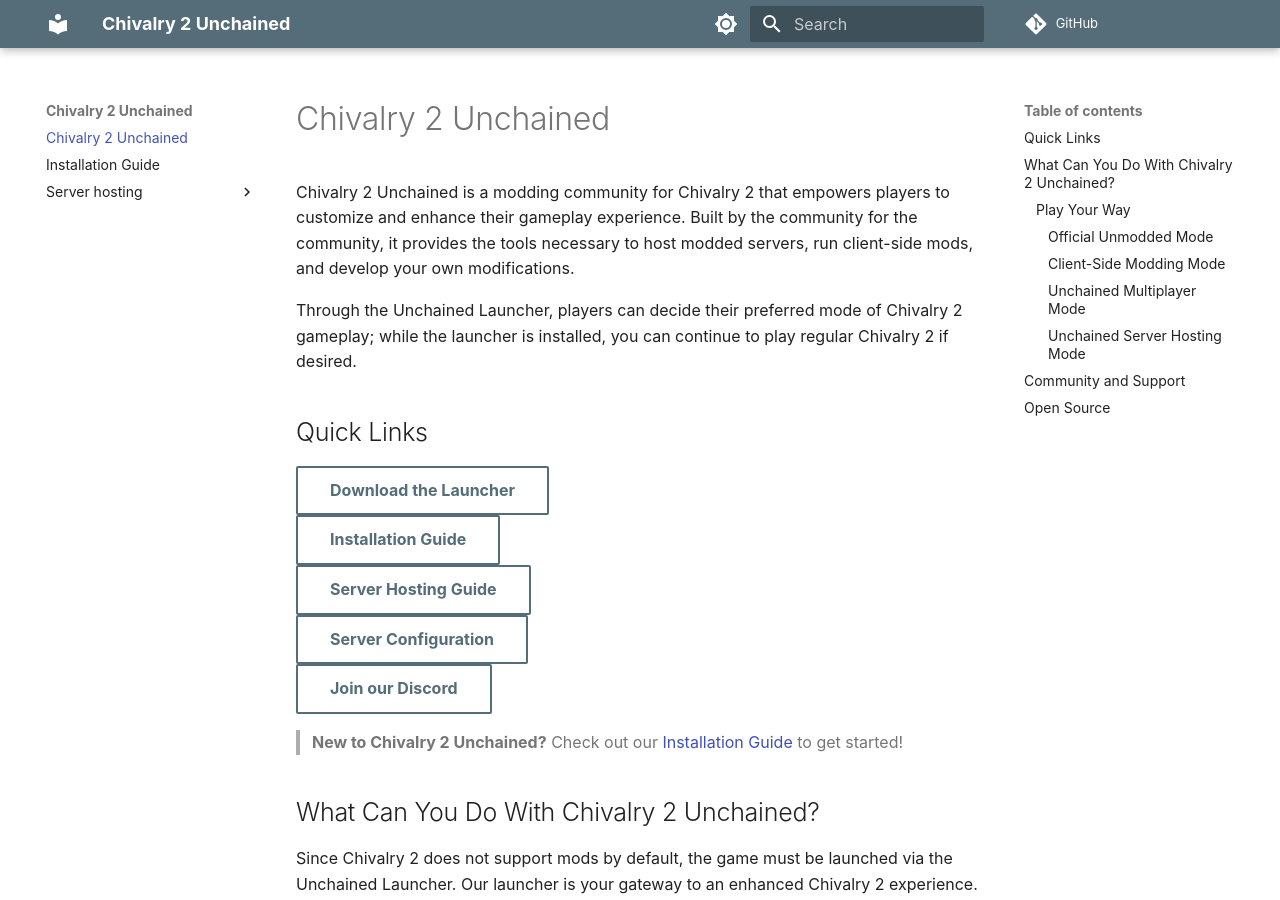
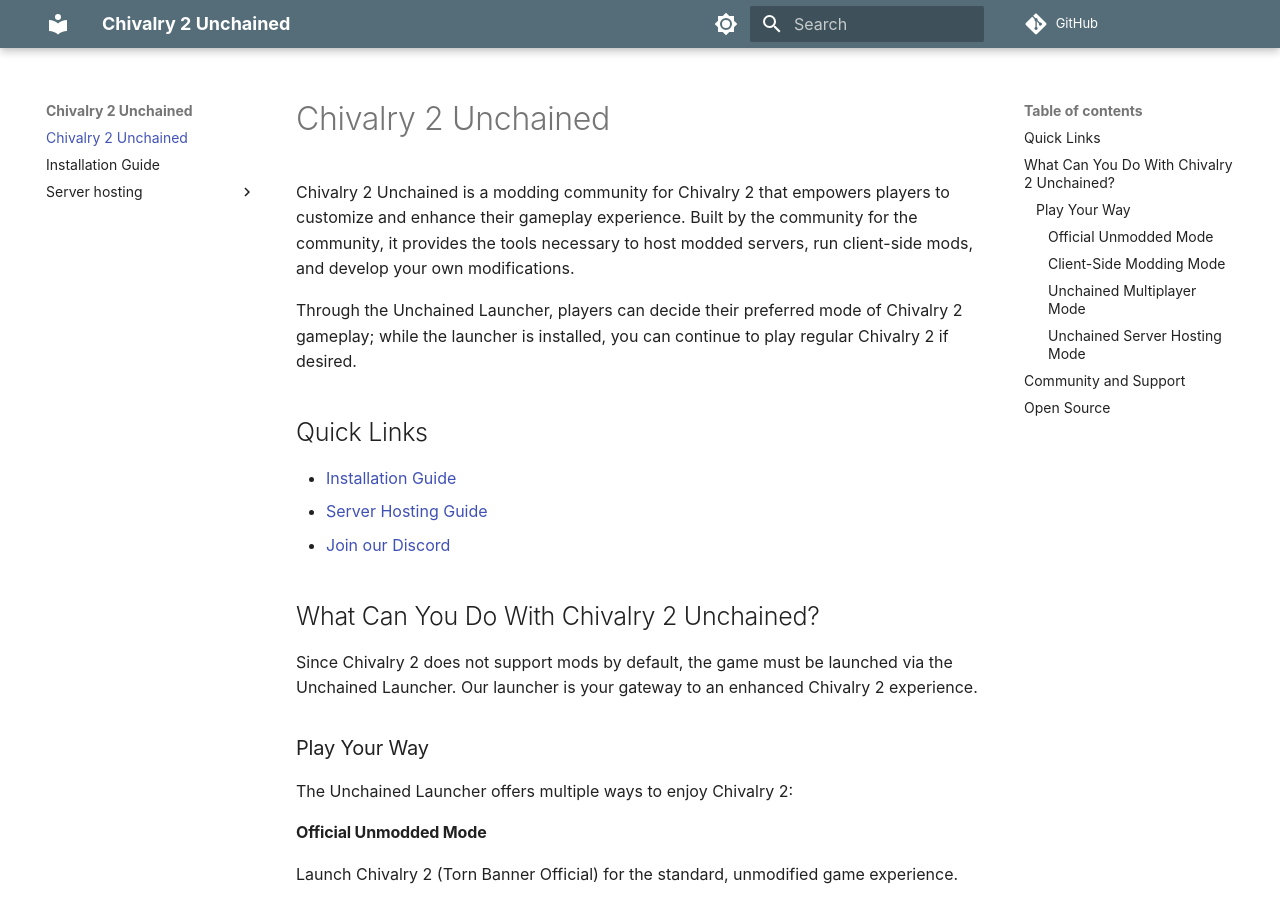
Before and after one commit to Chiv2-Community/unchained-wiki, an MkDocs documentation site: the page built from docs/index.md, in a window 1280 px wide and 900 px high. Built offline with MkDocs 1.6.1 and Material for MkDocs 9.7.7, drawn with Linux system fonts in a browser that asks for light colours; some web fonts are replaced; comment, search, counter and statistics services are not loaded.

Commit message:
Fix quick links

```diff
--- a/docs/index.md
+++ b/docs/index.md
@@ -6,14 +6,9 @@
 
 ## Quick Links
 
-[Download the Launcher](https://github.com/Chiv2-Community/UnchainedLauncher/releases/latest/download/UnchainedLauncher.exe){ .md-button }
-[Installation Guide](installation.md){ .md-button }
-[Server Hosting Guide](server-hosting/setup-guide.md){ .md-button }
-[Server Configuration](server-hosting/configuration.md){ .md-button }
-[Join our Discord](https://discord.gg/chiv2unchained){ .md-button }
-
-
-> **New to Chivalry 2 Unchained?** Check out our [Installation Guide](installation.md) to get started!
+* [Installation Guide](installation.md)
+* [Server Hosting Guide](server-hosting/setup-guide.md)
+* [Join our Discord](https://discord.gg/chiv2unchained)
 
 ## What Can You Do With Chivalry 2 Unchained?
 
```
